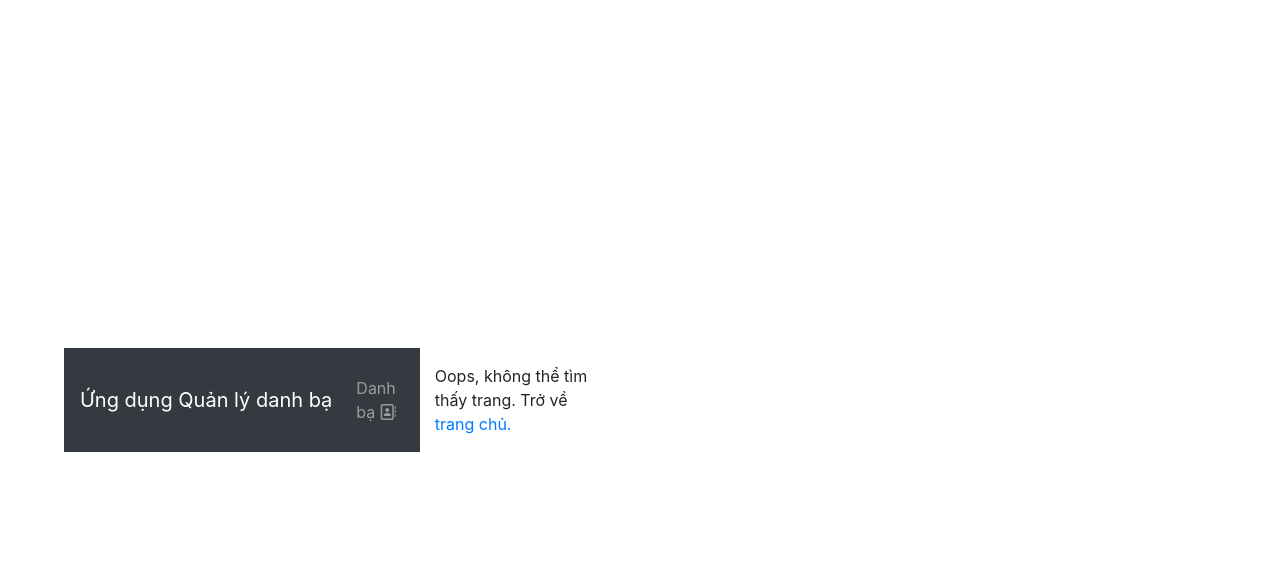
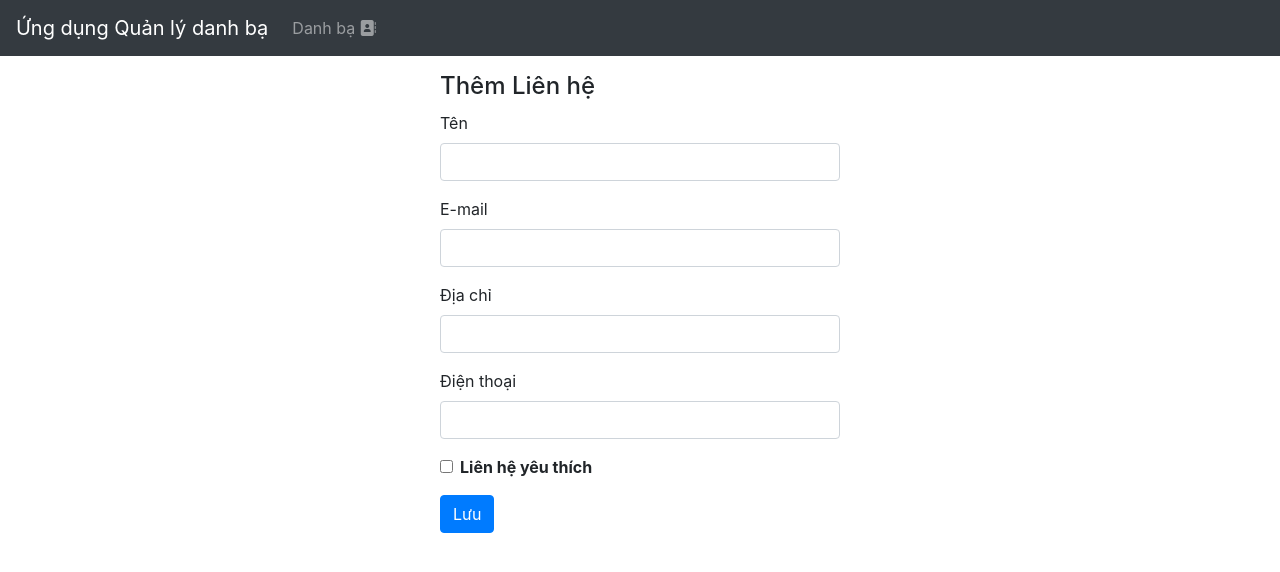
Before and after one commit to B1909880/B1909880_TRANTHUYAI_LAB3-4, a Vue app: page /contacts/add in a window 1280 px wide. Shown: the top 572 px of the page. Built offline with nearby package versions, Linux system fonts and the light colour scheme; no server answers.

Commit message:
Tao trang lien he

```diff
--- a/src/App.vue
+++ b/src/App.vue
@@ -41,7 +41,8 @@ header {
     flex-wrap: wrap;
   }
 }
-
+</style>
+<style>
 .page {
   max-width: 400px;
   margin: auto;
--- a/src/main.js
+++ b/src/main.js
@@ -1,7 +1,5 @@
 import { createApp } from "vue";
 import App from "./App.vue";
-
-import './assets/main.css'
 
 import "bootstrap/dist/css/bootstrap.min.css";
 import "@fortawesome/fontawesome-free/css/all.min.css";
--- a/src/router/index.js
+++ b/src/router/index.js
@@ -19,7 +19,12 @@ const routes = [
         component: () => import("@/views/ContactEdit.vue"),
         props: true // Truyền các biến trong $route.params vào làm props
     },
-
+    {
+        path: "/contacts/add",
+        name: "contact.add",
+        component: () => import("@/views/ContactAdd.vue"),
+        props: true
+    }
 
 ];
 const router = createRouter({
--- /dev/null
+++ b/src/views/ContactAdd.vue
@@ -0,0 +1,40 @@
+<template>
+    <div v-if="contact" class="page">
+        <h4>Thêm Liên hệ</h4>
+        <ContactForm :contact="contact" @submit:contact="createContact" />
+        <p>{{ message }}</p>
+    </div>
+</template>
+
+<script>
+import ContactForm from '../components/ContactForm.vue';
+import ContactService from '../services/contact.service';
+export default {
+    components: {
+        ContactForm,
+    },
+    props: {
+        id: { type: String, required: true },
+    },
+    data() {
+        return {
+            contact: {},
+            message: "",
+        };
+    },
+    methods: {
+        async createContact(data) {
+            try {
+                await ContactService.create(data);
+                this.message = "Thêm liên hệ thành công.";
+            } catch (error) {
+                console.log(error);
+            }
+        },
+    },
+    created() {
+
+        this.message = "";
+    },
+};
+</script>
--- a/src/views/ContactBook.vue
+++ b/src/views/ContactBook.vue
@@ -1,6 +1,6 @@
 <template>
   <div class="page row">
-    <div class="col-md-10">
+    <div class=" mt-3 col-md-10">
       <InputSearch v-model="searchText" />
     </div>
     <div class="mt-3 col-md-6">
@@ -58,6 +58,13 @@ export default {
       searchText: "",
     };
   },
+  watch: {
+      // Giám sát các thay đổi của biến searchText.
+      // Bỏ chọn phần tử đang được chọn trong danh sách.
+      searchText() {
+      this.activeIndex = -1;
+      },
+      },
   computed: {
     // Chuyển các đối tượng contact thành chuỗi để tiện cho tìm kiếm.
     contactStrings() {
```
